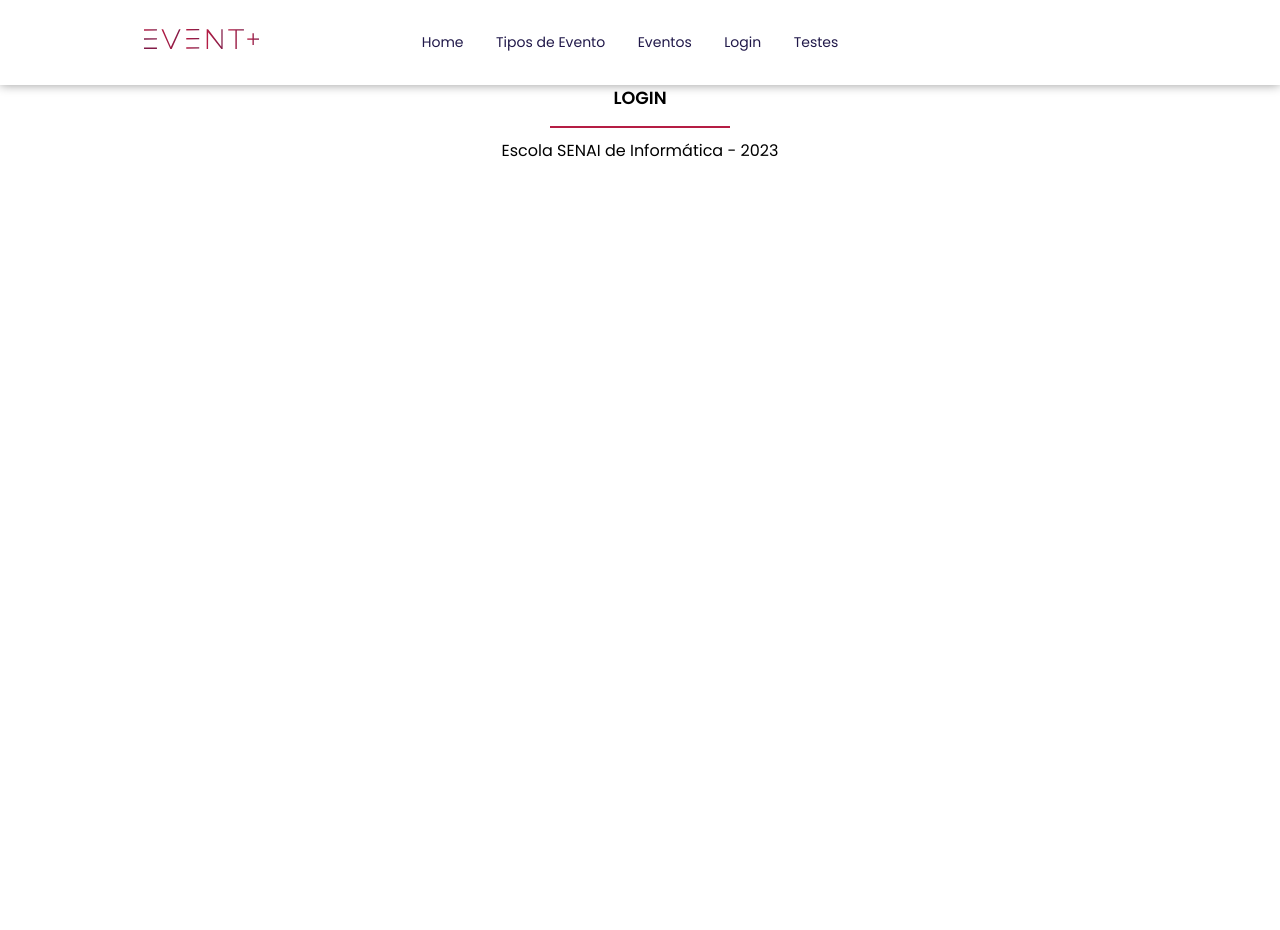
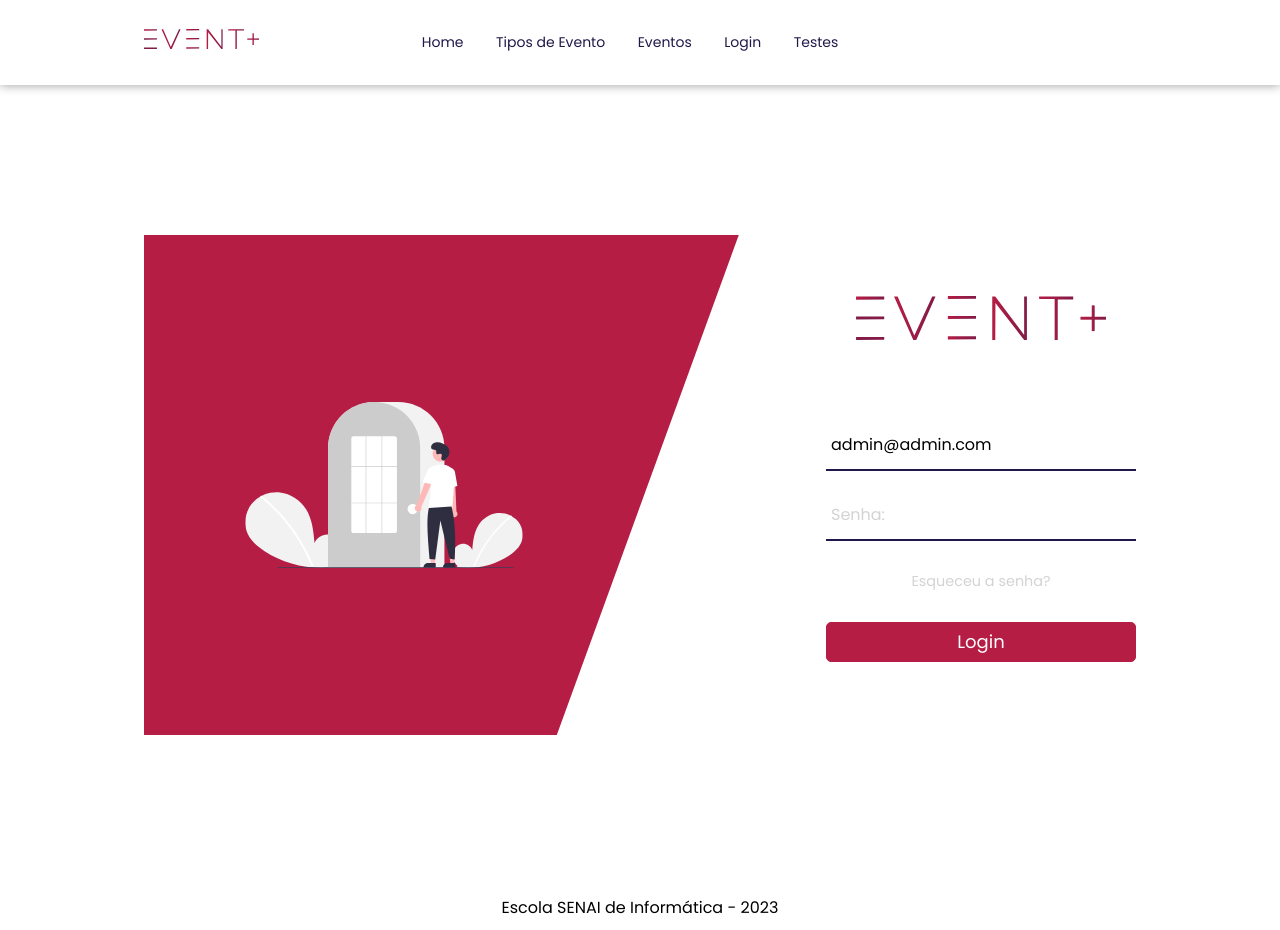
Before and after one commit to MatheusMacedoDev/event-plus-react-front-end, a React (Create React App) app: page /login in a window 1280 px wide. Before the commit the page ends 800 px from the top, so only its background shows below. Built offline with nearby package versions, Linux system fonts and the light colour scheme; the HTML template or start-up script is replaced by a standard one.

Commit message:
29/11/23

```diff
--- a/package.json
+++ b/package.json
@@ -7,6 +7,7 @@
     "@testing-library/react": "^13.4.0",
     "@testing-library/user-event": "^13.5.0",
     "axios": "^1.6.0",
+    "jwt-decode": "^4.0.0",
     "react": "^18.2.0",
     "react-dom": "^18.2.0",
     "react-router-dom": "^6.17.0",
--- a/src/App.jsx
+++ b/src/App.jsx
@@ -2,32 +2,19 @@ import RouteView from './routes';
 
 import { useState, useEffect } from 'react';
 
+import { UserContext } from './context/AuthContext';
+
 const App = () => {
-  const [windowSize, setWindowSize] = useState(getWindowSize())
-
-  useEffect(() => {
-    const handleWindowSize = () => {
-      setWindowSize(getWindowSize());
-    };
-
-    window.addEventListener('resize', handleWindowSize);
-
-    return () => {
-      window.removeEventListener('resize', handleWindowSize);
-    }
-  }, [])
+  const [userData, setUserData] = useState({})
 
   return (
     <div className="App">
-      <RouteView/>
+      <UserContext.Provider value={ {userData, setUserData} }>
+        <RouteView/>
+      </UserContext.Provider>
     </div>
   );
 }
 
-function getWindowSize() {
-  const {innerWidth, innerHeight} = window;
-  return {innerWidth, innerHeight};
-}
-
 
 export default App;
--- /dev/null
+++ b/src/context/AuthContext.js
@@ -0,0 +1,13 @@
+import { jwtDecode } from 'jwt-decode';
+import { createContext } from 'react';
+
+export const UserContext = createContext({});
+
+export const userDecodeToken = token => {
+    const decoded = jwtDecode(token)
+    return {
+        nome: decoded.name,
+        role: decoded.role,
+        token
+    }
+}
--- a/src/pages/EventTypePage/EventTypePage.jsx
+++ b/src/pages/EventTypePage/EventTypePage.jsx
@@ -17,6 +17,8 @@ import Table from './Table/Table';
 import Notification from '../../components/Notification/Notification';
 
 import Spinner from '../../components/Spinner/Spinner';
+
+import { validate, minimumCharacters } from '../../services/validation';
 
 const EventTypePage = () => {
     const [isEditing, setIsEditing] = useState(false);
@@ -58,8 +60,10 @@ const EventTypePage = () => {
 
         setShowSpinner(true);
 
+
         if (title.trim().length < 3) {
             notifyWarning('O título deve conter ao menos 3 caractéres');
+            setShowSpinner(false);
             return;
         }
 
@@ -88,7 +92,7 @@ const EventTypePage = () => {
         setShowSpinner(true);
 
         if (title.trim().length < 3) {
-            alert('O título deve conter ao menos 3 caractéres')
+            notifyWarning('O título deve conter ao menos 3 caractéres')
             return;
         }
 
--- a/src/pages/LoginPage/LoginPage.css
+++ b/src/pages/LoginPage/LoginPage.css
@@ -0,0 +1,137 @@
+@font-face {
+    font-family: Poppins-Regular;
+    src: url(../../assets/fonts/Poppins/Poppins-Regular.ttf);
+  }
+  @font-face {
+    font-family: Poppins-Thin;
+    src: url(../../assets/fonts/Poppins/Poppins-Thin.ttf);
+  }
+
+  /* mobile first */
+  /* cuidado com os nomes  */
+  .layout-grid-login {
+    width: 100vw;
+    height: 100vh;
+    max-width: 992px;
+    margin: 0 auto;
+    display: flex;
+    justify-content: center;
+    align-items: center;
+    /* border: 1px solid green; */
+  }
+  .frm-login__formbox {
+    max-width: 350px;
+    width: 100%;
+    height: 60%;
+
+    display: flex;
+    flex-direction: column;
+    justify-content: center;
+    align-items: center;
+  }
+  .frm-login {
+    width: 100%;
+    height: 90vh;
+
+    display: flex;
+    flex-direction: column;
+    justify-content: space-evenly;
+    align-items: center;
+    /* border: 1px solid green; */
+  }
+  .login {
+    display: flex;
+    justify-content: center;
+    align-items: center;
+  }
+
+  .login__illustration {
+    display: none;
+  }
+
+  .frm-login__logo {
+    width: 274px;
+  }
+
+  .frm-login__button,
+  .frm-login__entry {
+    margin-top: 40px;
+  }
+
+  .frm-login__entry {
+    padding-bottom: 10px;
+    /* font-family: Poppins-Regular; */
+  }
+
+  .frm-login__entry::placeholder {
+    color: lightgrey;
+  }
+
+  .frm-login__link {
+    text-decoration: none;
+    margin-top: 40px;
+    color: lightgrey;
+    font-size: 0.9rem;
+    font-family: Poppins-Regular;
+  }
+
+  @media screen and (min-width: 992px) {
+    .login {
+      position: relative;
+      z-index: 1;
+      width: 992px;
+      height: 500px;
+      margin: 0 auto;
+      justify-content: space-between;
+      /* border: 1px solid red; */
+    }
+    .ilustrator-brox {
+      display: block;
+    }
+    .login__illustration {
+      display: block;
+      position: relative;
+      top: 0;
+      left: 0;
+      width: 60%;
+      height: 100%;
+      overflow: hidden;
+      /* border: 2px solid black; */
+    }
+
+    .login__illustration-rotate {
+      position: absolute;
+      top: -280px;
+      left: -204px;
+      z-index: 2;
+      transform: rotate(20deg);
+      width: 120%;
+      height: 180%;
+      /* background-color: rgba(181, 29, 68, 0.3); */
+      background-color: var(--color-red);
+    }
+
+    .login-illustrator {
+      position: absolute;
+      top: calc(50% - (166px / 2));
+      left: 80px;
+      z-index: 3;
+      width: 320px;
+      height: 166px;
+    }
+
+    .frm-login {
+      max-width: 310px;
+      height: 95%;
+      /* border: 1px solid red; */
+    }
+    .frm-login__logo {
+      width: 250px;
+    }
+
+    .frm-login__entry,
+    .frm-login__button,
+    .frm-login__link {
+      margin-top: 30px;
+    }
+  }
--- a/src/pages/LoginPage/LoginPage.jsx
+++ b/src/pages/LoginPage/LoginPage.jsx
@@ -1,11 +1,95 @@
-import React from 'react';
+import React, { useContext, useState } from "react";
+import ImageIllustrator from "../../components/ImageIllustration/ImageIllustration";
+import logo from "../../assets/images/logo-pink.svg";
+import { Input, Button } from "../../components/FormComponents/FormComponents";
 
-import Title from '../../components/Title/Title';
+import "./LoginPage.css";
+
+import LoginImage from '../../assets/images/login.svg';
+
+import api from '../../services/apiAcessor';
+import { loginResource } from '../../services/apiResources';
+
+import { userDecodeToken, UserContext } from '../../context/AuthContext';
 
 const LoginPage = () => {
+    const [user, setUser] = useState({email: 'admin@admin.com', senha: ''})
+    const {userData, setUserData} = useContext(UserContext);
+
+    async function handleSubmit(e) {
+        e.preventDefault();
+
+        if (user.email.length < 3 || user.senha.length < 3) {
+            return;
+        }
+
+        try {
+            const response = await api.post(loginResource, user);
+            const token = response.data.token;
+            const decodedToken = userDecodeToken(token);
+
+            setUserData(decodedToken);
+
+            localStorage.setItem('token', JSON.stringify(decodedToken));
+        } catch(err) {
+            alert('Dados inválidos')
+        }
+    }
+
     return (
-        <div>
-            <Title text='Login'/>
+        <div className="layout-grid-login">
+        <div className="login">
+            <div className="login__illustration">
+            <div className="login__illustration-rotate"></div>
+            <ImageIllustrator
+                image={LoginImage}
+                altText="Imagem de um homem em frente de uma porta de entrada"
+                additionalClass="login-illustrator "
+            />
+            </div>
+
+            <div className="frm-login">
+            <img src={logo} className="frm-login__logo" alt="" />
+
+            <form className="frm-login__formbox" onSubmit={handleSubmit}>
+                <Input
+                    additionalClassName="frm-login__entry"
+                    type="email"
+                    id="login"
+                    name="login"
+                    required={true}
+                    value={user.email}
+                    handleChange={(e) => {
+                        setUser({ ...user, email: e.target.value.trim() })
+                    }}
+                    placeholder="E-mail:"
+                />
+                <Input
+                    additionalClassName="frm-login__entry"
+                    type="password"
+                    id="senha"
+                    name="senha"
+                    required={true}
+                    value={user.senha}
+                    handleChange={(e) => {
+                        setUser({ ...user, senha: e.target.value.trim() })
+                    }}
+                    placeholder="Senha:"
+                />
+
+                <a href="" className="frm-login__link">
+                    Esqueceu a senha?
+                </a>
+
+                <Button
+                    textButton="Login"
+                    id="btn-login"
+                    name="btn-login"
+                    additionalClassName="frm-login__button"
+                />
+            </form>
+            </div>
+        </div>
         </div>
     );
 };
--- a/src/services/apiResources.js
+++ b/src/services/apiResources.js
@@ -10,3 +10,7 @@ export const listNextEventsResource = 'Evento/ListarProximos';
  * Resource of Event Types
  */
 export const eventTypesResource = 'TiposEvento';
+/**
+ * Resource of Login
+ */
+export const loginResource = 'Login';
--- /dev/null
+++ b/src/services/validation.js
@@ -0,0 +1,11 @@
+export const minimumCharacters = value => value.trim().length < 3;
+
+export const validate = (conditions, errorAction) => {
+    if (conditions) {
+        errorAction();
+
+        return false;
+    }
+
+    return true;
+}
```
Also changed, not shown: 1 other file (tests, documents, lock files or other folders).
